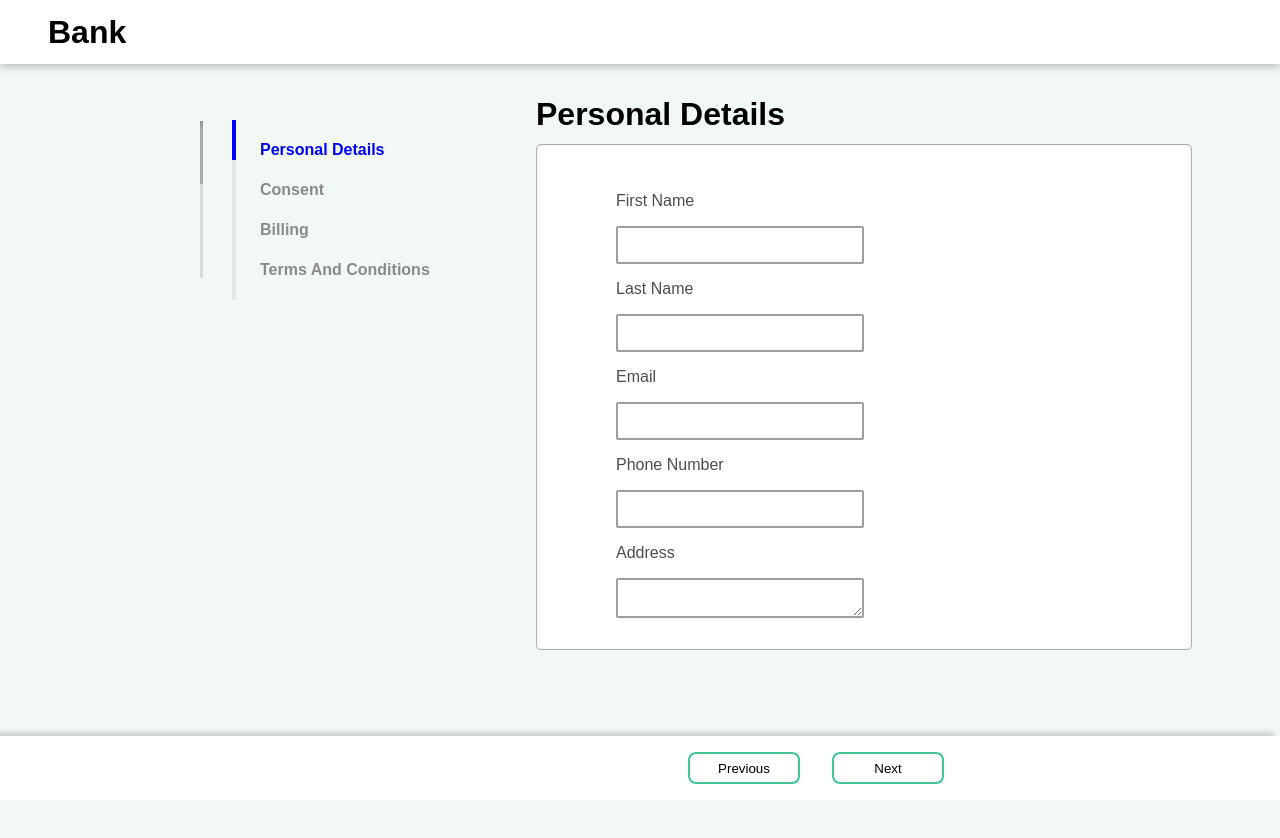
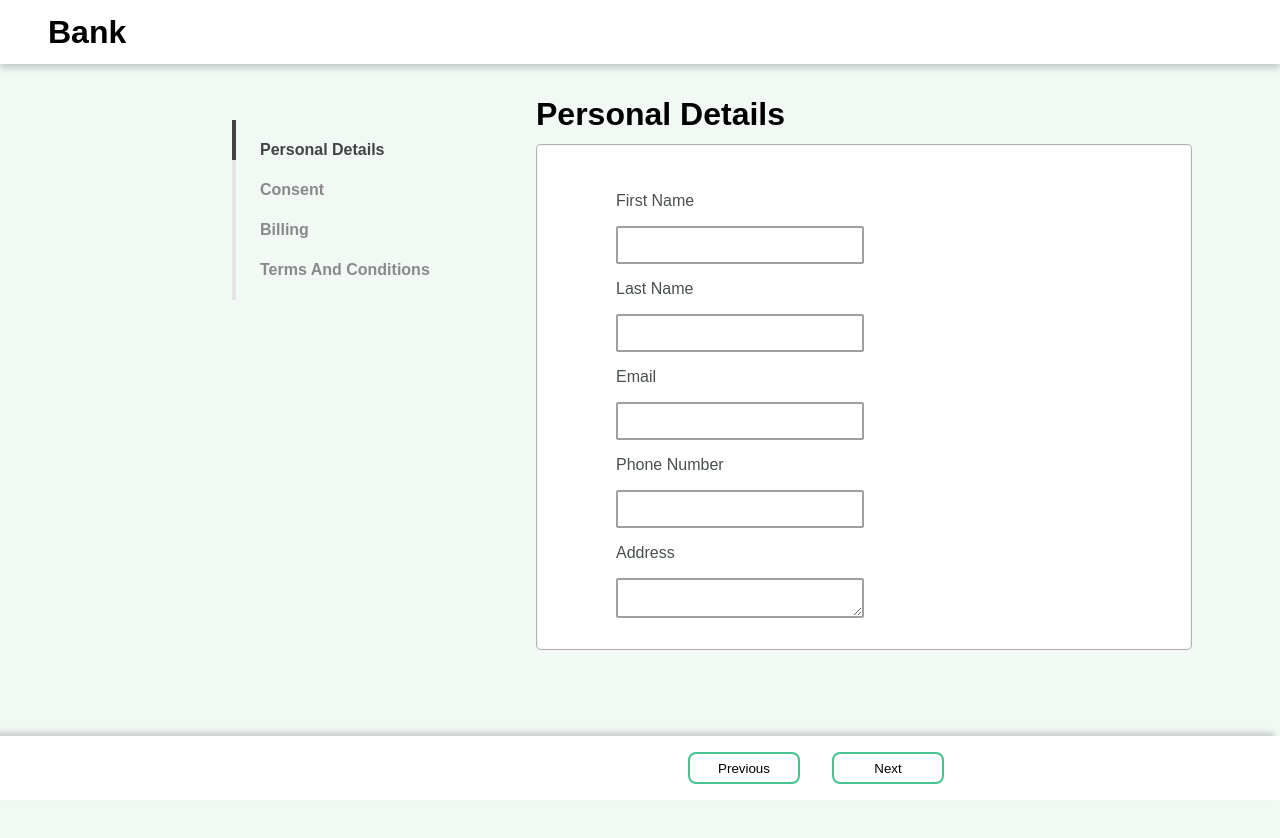
Before and after one commit to Thenitheesh/dashboard, an Angular app: page / in a window 1280 px wide. Shown: the top 838 px of the page. Built offline with nearby package versions, Linux system fonts and the light colour scheme; a web font is replaced by a local one.

Commit message:
previous change

```diff
--- a/src/app/processcomponents/billing/billing.component.ts
+++ b/src/app/processcomponents/billing/billing.component.ts
@@ -24,10 +24,13 @@ export class BillingComponent implements OnInit {
     price: ['', [Validators.required, Validators.minLength(5)]],
   })
   clickEvent(Event:any){
-    if(this.formdata.valid){
+    if(this.formdata.valid && Event.name=="next"){
 Event.data=this.formdata.value
       this.btnResponse.emit(Event)
-    }else{
+    }else if(Event.name=="previous"){
+      this.btnResponse.emit(Event)
+    }
+    else{
       Event.name="error"
       this.btnResponse.emit(Event)
     }
--- a/src/app/processcomponents/personalinfo/personalinfo.component.ts
+++ b/src/app/processcomponents/personalinfo/personalinfo.component.ts
@@ -52,10 +52,13 @@ export class PersonalinfoComponent implements OnInit {
   //     this.btnResponse.emit(this.formdata)}
   // }
   clickEvent(Event:any){
-    if(this.formdata.valid){
+    if(this.formdata.valid && Event.name=="next"){
 Event.data=this.formdata.value
       this.btnResponse.emit(Event)
-    }else{
+    }else if(Event.name=="previous"){
+      this.btnResponse.emit(Event)
+    }
+    else{
       Event.name="error"
       this.btnResponse.emit(Event)
     }
--- a/src/app/processcomponents/steps/steps.component.html
+++ b/src/app/processcomponents/steps/steps.component.html
@@ -1,11 +1,12 @@
-
 <div class="main-container">
-    <div class="progress vertical">
+  <!-- <div class="progress vertical">
         <div class="progress-bar progress-bar-info" role="progressbar" aria-valuenow="90" aria-valuemin="0" aria-valuemax="100" style="height: 40%;">
         </div>
       </div>
-
+      -->
    <div class="smallcontainer" *ngFor="let item of substeps">
-    <div class="product-configuration-side-stepper-container"><a class="product-configuration-side-stepper-container__step"
-      [ngClass]="{'completed': item.isCompleted, 'in-progress': item.inProgress}">{{item.name}}</a></div></div>
+  <div class="stepper-container"><a
+      class="stepper-container__step"
+      [ngClass]="{'completed': item.isCompleted, 'in-progress': item.inProgress}">{{item.name}}</a></div>
+  </div>
 </div>
--- a/src/app/processcomponents/steps/steps.component.scss
+++ b/src/app/processcomponents/steps/steps.component.scss
@@ -37,7 +37,7 @@ a{
 
 }
 
-.product-configuration-side-stepper-container {
+.stepper-container {
   &__step {
     padding-left: 24px;
     border-left: 4px solid #E5E5E5;
@@ -52,8 +52,8 @@ a{
     }
 
     &.in-progress {
-      border-left: 4px solid blue;
-      color: blue;
+      border-left: 4px solid rgb(67, 67, 69);
+      color: rgb(67, 67, 69);
     }
   }
 }
```
